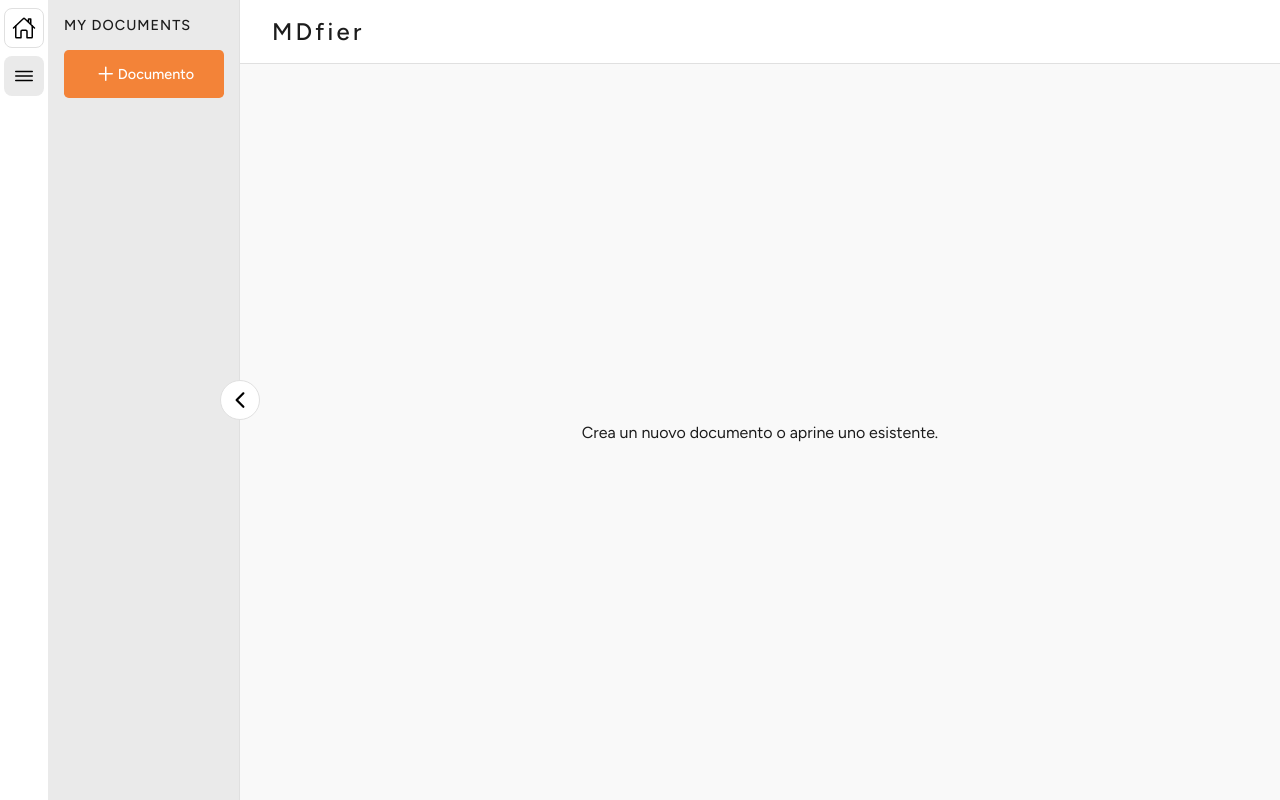
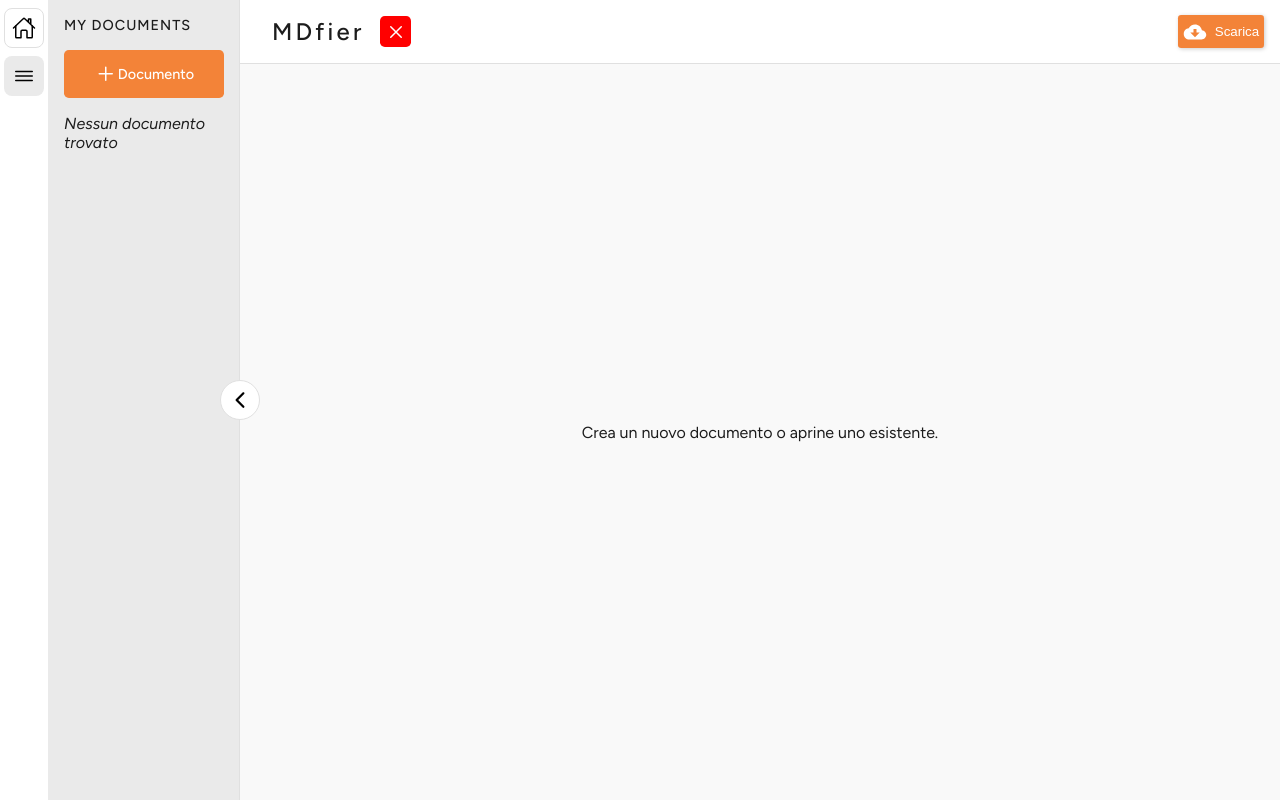
Before and after one commit to samte9924/web-markdown-editor, a React (Vite) app: page / in a window 1280 px wide. Both pictures are taken after a click on the button 24 px from the left and 76 px from the top of the page. Built offline with nearby package versions, Linux system fonts and the light colour scheme.

Commit message:
Change document name from navbar

```diff
--- a/src/components/Navbar.jsx
+++ b/src/components/Navbar.jsx
@@ -4,19 +4,21 @@ import { useEffect, useState } from "react";
 import { IoIosSave, IoMdCloudDownload } from "react-icons/io";
 import { IoCloseOutline } from "react-icons/io5";
 import "../styles/Navbar.css";
+import { GoPencil } from "react-icons/go";
 
 export default function Navbar() {
   const { documentId } = useParams();
   const [docName, setDocName] = useState("");
+  const [isEditing, setIsEditing] = useState("");
 
   const navigate = useNavigate();
 
   useEffect(() => {
-    if (documentId) {
-      setDocName(getDocumentById(documentId).name);
-    } else {
-      setDocName("MDfier");
-    }
+    setDocName(
+      documentId
+        ? getDocumentById(documentId).name.replace(".md", "")
+        : "MDfier"
+    );
   }, [documentId]);
 
   const handleDownload = () => {
@@ -36,24 +38,50 @@ export default function Navbar() {
     document.body.removeChild(a);
   };
 
+  const handleSaveDocName = () => {
+    if (!docName) return;
+
+    const result = updateDocument(documentId, { name: docName + ".md" });
+    setDocName(result.name);
+    setIsEditing(false);
+  };
+
   return (
     <nav className="navbar">
       <div className="current-document">
-        <span>{docName}</span>
-        {documentId && (
-          <button onClick={() => navigate("/")} title="Chiudi">
-            <IoCloseOutline size={32} />
+        {isEditing ? (
+          <>
+            <input
+              value={docName}
+              onChange={(e) => setDocName(e.target.value)}
+            ></input>
+            <button
+              onClick={handleSaveDocName}
+              title="Salva"
+              className="save-doc-name-button"
+            >
+              <GoPencil size={24} />
             </button>
+          </>
+        ) : (
+          <>
+            <span onClick={() => setIsEditing(true)}>{docName}</span>
+            <button
+              onClick={() => navigate("/")}
+              title="Chiudi"
+              className="close-doc-button"
+            >
+              <IoCloseOutline size={24} />
+            </button>
+          </>
         )}
       </div>
-      {documentId && (
       <div className="document-actions">
         <button onClick={handleDownload} className="download">
           <IoMdCloudDownload size={24} />
           <span>Scarica</span>
         </button>
       </div>
-      )}
     </nav>
   );
 }
--- a/src/components/Sidebar.jsx
+++ b/src/components/Sidebar.jsx
@@ -83,6 +83,9 @@ export default function Sidebar({ isOpen, setIsOpen }) {
               <span>Documento</span>
             </button>
 
+            {documents.length === 0 ? (
+              <i>Nessun documento trovato</i>
+            ) : (
               <div className="documents-list">
                 {documents.map((doc) => (
                   <div
@@ -105,6 +108,7 @@ export default function Sidebar({ isOpen, setIsOpen }) {
                   </div>
                 ))}
               </div>
+            )}
             {showForm && (
               <div className="new-document-form">
                 <input
--- a/src/pages/DocumentPage.jsx
+++ b/src/pages/DocumentPage.jsx
@@ -32,13 +32,11 @@ export default function DocumentPage() {
       setShowSaveButton(true);
       if (!timeoutRef.current) {
         timeoutRef.current = setTimeout(() => {
-          // remove enter animation
           saveButtonRef.current.classList.toggle("bounce-in-up");
           timeoutRef.current = null;
         }, 400);
       }
     } else if (userInput === savedContent && showSaveButton) {
-      // add leave animation
       saveButtonRef.current.classList.toggle("bounce-out-down");
       if (!timeoutRef.current) {
         timeoutRef.current = setTimeout(() => {
@@ -52,6 +50,14 @@ export default function DocumentPage() {
 
   const handleSave = () => {
     updateDocument(documentId, { content: userInput });
+    saveButtonRef.current.classList.toggle("bounce-out-down");
+    if (!timeoutRef.current) {
+      timeoutRef.current = setTimeout(() => {
+        saveButtonRef.current.classList.toggle("bounce-out-down");
+        setShowSaveButton(false);
+        timeoutRef.current = null;
+      }, 400);
+    }
     setSavedContent(userInput);
   };
 
--- a/src/styles/Navbar.css
+++ b/src/styles/Navbar.css
@@ -16,7 +16,17 @@
   display: flex;
   align-items: center;
 
-  gap: 2rem;
+  gap: 1rem;
+}
+
+.navbar .current-document input {
+  width: 18ch;
+
+  border-radius: 0.5rem;
+  border: 2px solid var(--color-border-light);
+  padding: 0.2rem 0.6rem;
+
+  font-size: 1.5rem;
 }
 
 .navbar .current-document span {
@@ -26,14 +36,12 @@
 }
 
 .navbar .current-document button {
-  height: 2rem;
-  width: 2rem;
+  padding: 0.2rem;
 
   display: flex;
   align-items: center;
   justify-content: center;
 
-  background: red;
   color: white;
   border: none;
   border-radius: 0.3rem;
@@ -41,8 +49,18 @@
   cursor: pointer;
 }
 
-.navbar .current-document button:hover {
+.navbar .current-document .close-doc-button {
+  background: red;
+}
+.navbar .current-document .close-doc-button:hover {
   background: rgb(206, 0, 0);
+}
+
+.navbar .current-document .save-doc-name-button {
+  background: green;
+}
+.navbar .current-document .save-doc-name-button:hover {
+  background: rgb(0, 103, 0);
 }
 
 .navbar .document-actions button {
--- a/src/utils/document.js
+++ b/src/utils/document.js
@@ -32,12 +32,15 @@ export const getDocumentById = (docId) => {
 export const updateDocument = (docId, updatedData) => {
   const localDocuments = getDocuments();
 
+  const updatedDoc = { ...getDocumentById(docId), ...updatedData };
+  console.log(updatedDoc);
+
   const updatedDocuments = localDocuments.map((doc) =>
-    doc.id === docId ? { ...doc, ...updatedData } : doc
+    doc.id === docId ? updatedDoc : doc
   );
   localStorage.setItem("documents", JSON.stringify(updatedDocuments));
 
-  return updatedDocuments;
+  return updatedDoc;
 };
 
 export const deleteDocument = (docId) => {
```
Lines whose indentation alone changed are shown as unchanged.
